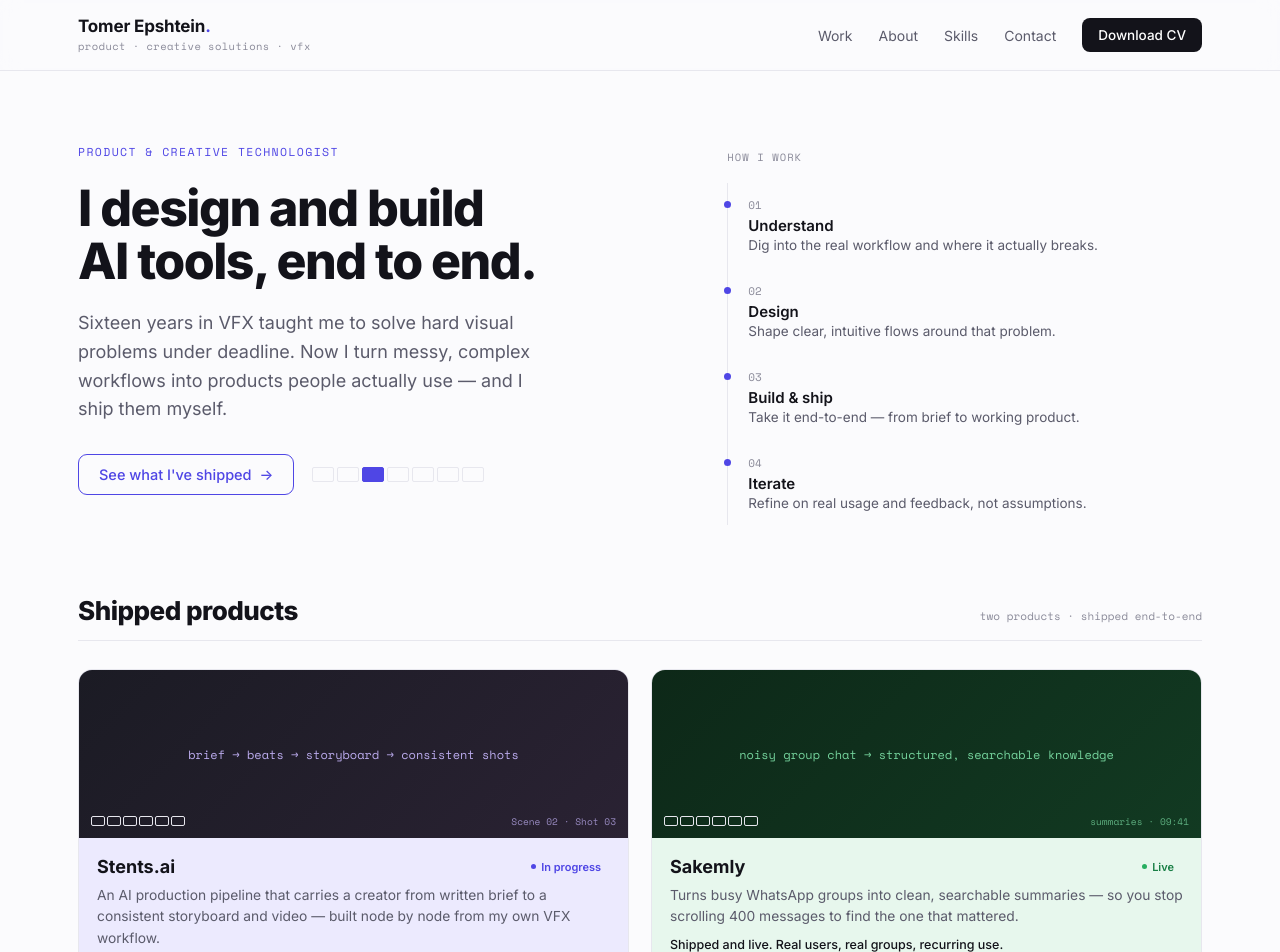
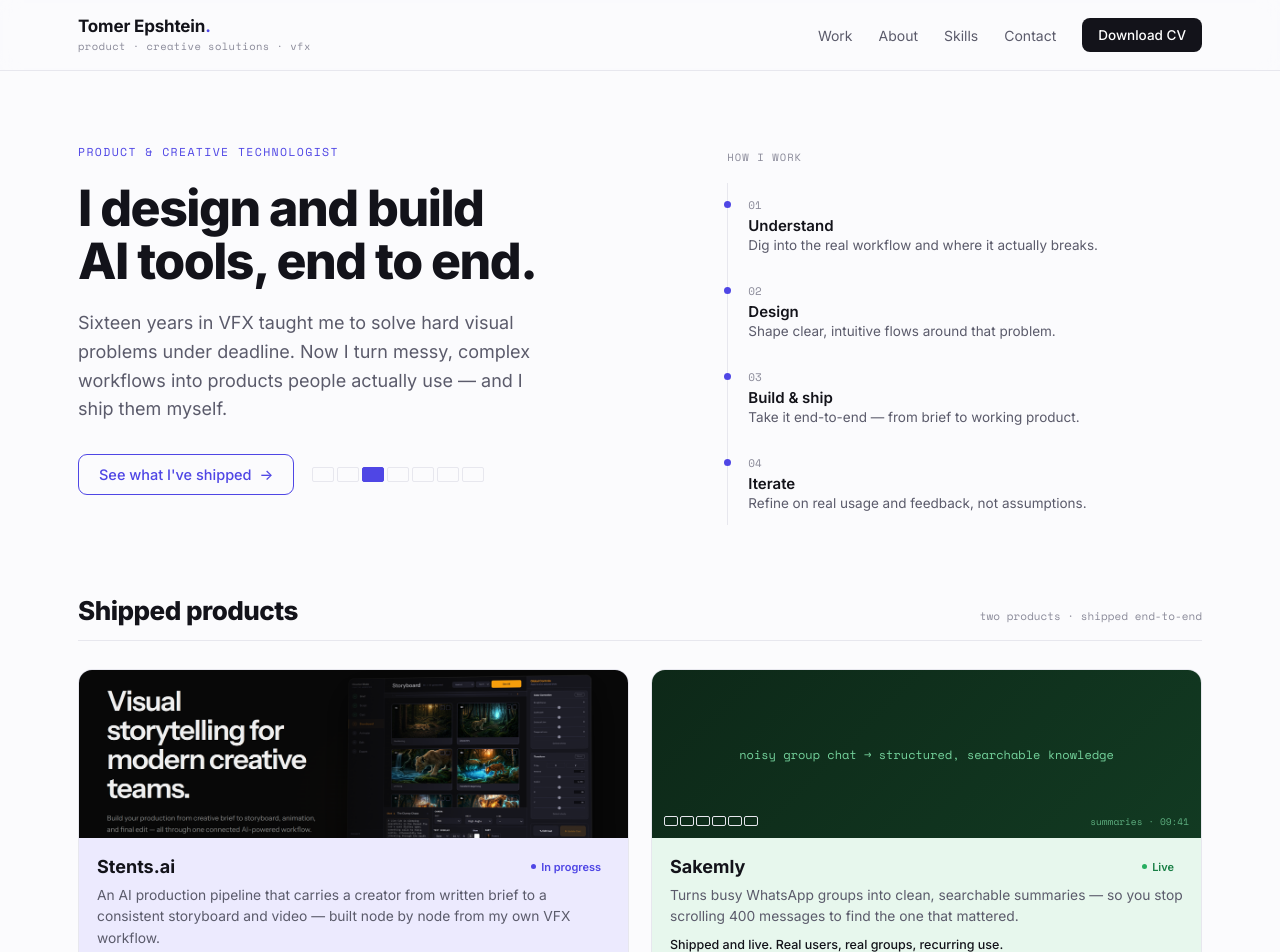
Before and after one commit to tomereps/portfolio, a React (Vite) app: page / in a window 1280 px wide. Shown: the top 952 px of the page. Built offline with nearby package versions, Linux system fonts and the light colour scheme.

Commit message:
Add Stents OG image to card and case-study hero

```diff
--- a/src/components/ProjectCard.css
+++ b/src/components/ProjectCard.css
@@ -23,6 +23,15 @@
   align-items: center;
   justify-content: center;
   overflow: hidden;
+}
+
+.card__img {
+  position: absolute;
+  inset: 0;
+  width: 100%;
+  height: 100%;
+  object-fit: cover;
+  object-position: center;
 }
 
 .card__frame-text {
--- a/src/components/ProjectCard.jsx
+++ b/src/components/ProjectCard.jsx
@@ -19,8 +19,12 @@ export default function ProjectCard({ p, idx }) {
       onMouseEnter={() => setHover(true)}
       onMouseLeave={() => setHover(false)}
     >
-      {/* the gradient + accent colour are project data, so they stay inline */}
-      <div className="card__band" style={{ background: p.bg }}>
+      {/* a real screenshot when present, otherwise the gradient placeholder */}
+      <div className="card__band" style={p.image ? undefined : { background: p.bg }}>
+        {p.image ? (
+          <img className="card__img" src={p.image} alt={`${p.name} preview`} />
+        ) : (
+          <>
             <div className="card__frame-text" style={{ color: p.fg }}>
               {p.frame}
             </div>
@@ -30,6 +34,8 @@ export default function ProjectCard({ p, idx }) {
                 {p.tag}
               </span>
             </div>
+          </>
+        )}
       </div>
 
       <div className="card__body">
--- a/src/data/projects.js
+++ b/src/data/projects.js
@@ -2,6 +2,8 @@
 /*  Single source of truth for project + case-study content.          */
 /*  Edit copy here — components read from this file.                   */
 /* ------------------------------------------------------------------ */
+
+import stentsOg from '../assets/Stents/OG_IMAGE.png';
 
 /*
  * Case-study sections follow a fixed shape so the CaseStudy template
@@ -27,6 +29,7 @@ export const shipped = [
     fg: '#c9b8ff',
     frame: 'brief  →  beats  →  storyboard  →  consistent shots',
     desc: 'An AI production pipeline that carries a creator from written brief to a consistent storyboard and video — built node by node from my own VFX workflow.',
+    image: stentsOg,
     stack: ['React Flow', 'AI Pipeline', 'UX', 'Video Gen'],
     caseStudy: {
       intro:
--- a/src/pages/CaseStudy.css
+++ b/src/pages/CaseStudy.css
@@ -21,6 +21,15 @@
   margin-top: 26px;
   padding-bottom: 22px;
   border-bottom: 1px solid var(--line);
+}
+
+.case__hero {
+  display: block;
+  width: 100%;
+  height: auto;
+  margin-top: 28px;
+  border: 1px solid var(--line);
+  border-radius: 12px;
 }
 
 .case__eyebrow {
--- a/src/pages/CaseStudy.jsx
+++ b/src/pages/CaseStudy.jsx
@@ -59,6 +59,14 @@ export default function CaseStudy() {
         </div>
       </header>
 
+      {project.image && (
+        <img
+          className="case__hero"
+          src={project.image}
+          alt={`${project.name} — product overview`}
+        />
+      )}
+
       <div className="case__sections">
         {caseStudyOrder.map(({ key, label, num }) => (
           <section className="case__section" key={key}>
```
Also changed, not shown: src/assets/Stents/OG_IMAGE.png (added). Lines whose indentation alone changed are shown as unchanged.
